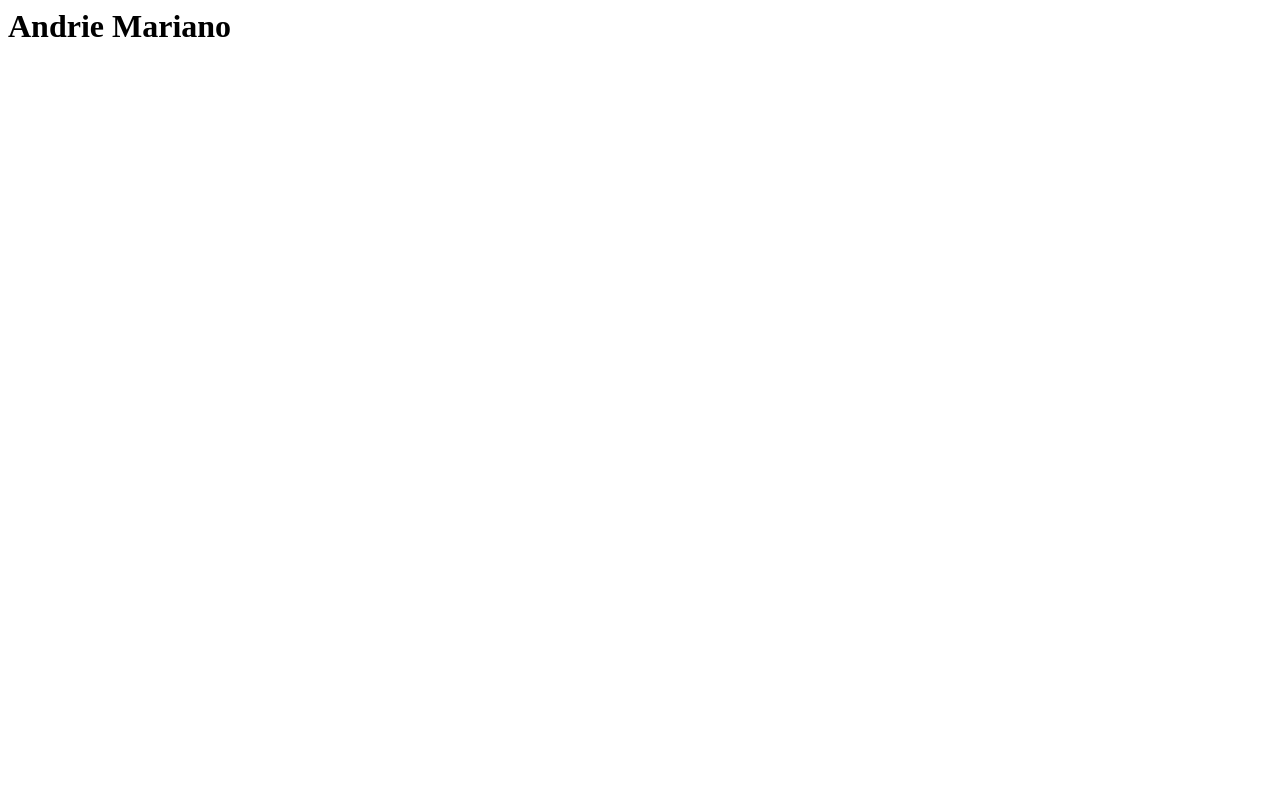
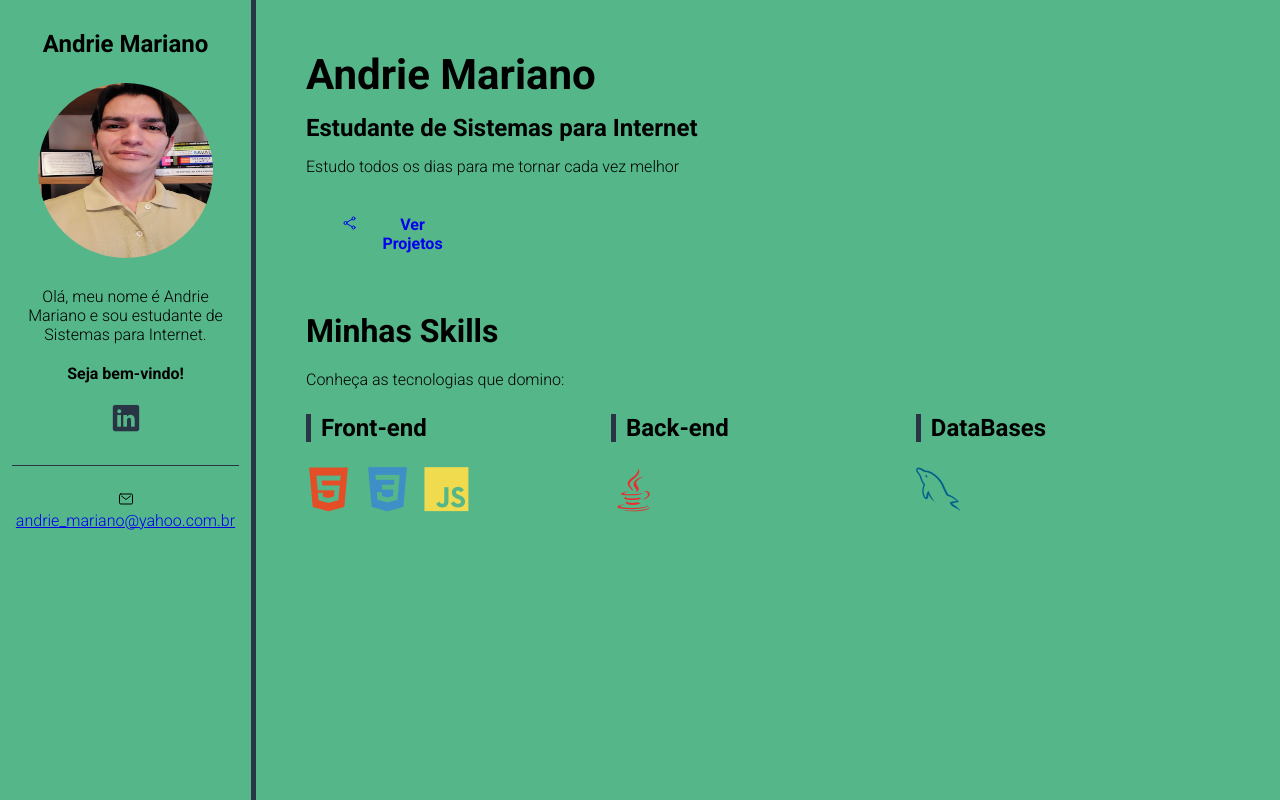
Before and after one commit to andriemariano/andriemariano.github.io, a plain HTML site: page index.html in a window 1280 px wide. Drawn offline with nearby package versions, Linux system fonts and the light colour scheme.

Commit message:
Finalizando portfólio

```diff
--- /dev/null
+++ b/css/style.css
@@ -0,0 +1,241 @@
+/* Resete */
+*{
+    padding: 0;
+    margin: 0;
+    font-family: 'Roboto', sans-serif;
+    box-sizing: border-box;
+}
+
+/* Variáveis*/
+
+:root {
+    --main-color: #54b689;
+    --main-text-color: #293544;
+    --border-color: #999;
+    --bio-bg-color: #54b689;
+    --bio-border-color: #293544;
+    --about-bg-color: #54b689;
+}
+
+/* General */
+.highlight {
+    color: var(main-color);
+}
+
+/* Containers */
+
+#container {
+   display: flex;
+   flex-direction: row;
+}
+
+#bio-container {
+    flex: 1 1 20%;
+    min-height: 100vh;
+    background-color: var(--bio-bg-color);
+    text-align: center;
+    padding: 30px 12px;
+    border-right: 5px solid var(--bio-border-color);
+}
+
+#about-container {
+    flex: 1 1 80%;
+    min-height: 100%;
+    background-color: var(--about-bg-color);
+    padding: 50px;
+}
+
+/* Bio Container */
+
+#bio-container h2 {
+    margin-bottom: 25px;
+}
+
+#bio-container p {
+    margin-bottom: 20px;
+}
+
+#bio-image {
+    width: 175px;
+    height: 175px;
+    border-radius: 50%;
+    margin-bottom: 25px;
+
+}
+
+#bio-container #welcome-text{
+    font-weight: bold;
+}
+
+#social-container {
+    display: flex;
+    justify-content: center;
+    list-style: none;
+    border-bottom: 1px solid var(--bio-border-color);
+    margin-bottom: 25px;
+    padding-bottom: 25px;
+
+}
+
+#social-container li {
+    flex: 1 1 0;
+    max-width: 60px;
+}
+
+#social-container li a{
+    color: var(--bio-border-color);
+    font-size: 30px;
+}
+
+#email-container {
+    display: flex;
+    justify-content: center;
+}
+
+#email-container ion-icon,
+#email-container a {
+    flex: 1 1 0;
+}
+
+#email-container a {
+    color: var(--main-text-color);
+    text-decoration: none;
+    max-width: 225px;
+}
+
+#email-container ion-icon {
+    color: var(--bio-border-color);
+    font-size: 20px;
+    margin-right: 5px;
+    max-width: 20px;
+}
+
+/* About Container */
+
+#name {
+    font-size: 42px;
+    margin-bottom: 15px;
+}
+
+#title {
+    font-size: 24px;
+    margin-bottom: 15px;
+    font-weight: bold;
+}
+
+.description {
+    max-width: 75%;
+    margin-bottom: 10px;
+}
+
+#btn-projects {
+    font-weight: bold;
+    font-size: 16px;
+    color: var(blue);
+    background-color: var(--main-color);
+    border: 2px solid var(--main-color);
+    border-radius: 5px;
+    text-decoration: none;
+    transition: .5s;
+    margin: 25px 0;
+    padding: 12px 10px;
+    width: 150px;
+    text-align: center;
+    display: flex;
+}
+
+#btn-projects ion-icon,
+#btn-projects span {
+    flex: 1 1 0;
+}
+
+#btn-projects ion-icons {
+    font-size: 20px;
+    max-width: 20px;
+}
+
+#btn-projects:hover {
+    background-color: transparent;
+}
+
+#skills-section-title {
+    border-top: 1 px solid var(--bio-border-color);
+    padding-top: 20px;
+    margin-bottom: 20px;
+    font-size: 32px;
+}
+
+#skills-container {
+    display: flex;
+    flex-wrap: wrap;
+    margin-top: 25px;
+}
+
+.skills-box {
+    flex: 1 1 33%;
+    max-width: 33%;
+    margin-bottom: 35px;
+}
+
+.skills-title {
+    font-size: 24px;
+    margin-bottom: 25px;
+    font-weight: bold;
+    padding-left: 10px;
+    border-left: 5px solid var(--bio-border-color);
+}
+
+.skills-box i {
+    font-size: 45px;
+    margin-right: 10px;
+}
+
+/* Mobile */
+
+@media(max-width: 450px){
+
+    #container{
+        flex-direction: column;
+    }
+
+    #bio-container {
+        min-height: auto;
+        border-right: none;
+        border-bottom: 5px solid var(--bio-border-color);
+    }
+
+    #bio-container h2 {
+        display: none;
+    }
+
+    #bio-container p {
+        max-width: 60%;
+        margin: 10px auto;
+    }
+
+    #about-container {
+        text-align: center;
+        padding: 30px;
+    }
+
+    #about-container .description {
+        margin: 10px auto;
+        max-width: 100%;
+        line-height: 26px;
+    }
+
+    #btn-projects {
+        margin: 20px auto;
+    }
+    #skills-box {
+        flex: 1 1 100%;
+        max-width: 100%;
+        margin-bottom: 40px;
+        text-align: left;
+    }
+
+    .skills-box i {
+        font-size: 60px;
+
+    }
+}
--- a/index.html
+++ b/index.html
@@ -1 +1,59 @@
-<h1>Andrie Mariano</h1>
+<!DOCTYPE html>
+<html lang="en">
+<head>
+    <meta charset="UTF-8">
+    <meta http-equiv="X-UA-Compatible" content="IE=edge">
+    <meta name="viewport" content="width=device-width, initial-scale=1.0">
+    <title>Portfólio Andrie Mariano</title>
+    <!-- Google Fonts-->
+    <link rel="preconnect" href="https://fonts.googleapis.com"><link rel="preconnect" href="https://fonts.gstatic.com" crossorigin><link href="https://fonts.googleapis.com/css2?family=Roboto:ital,wght@0,300;0,700;0,900;1,300;1,700;1,900&display=swap" rel="stylesheet">
+    <!--Devi Icon Fonts-->
+    <link rel="stylesheet" href="https://cdn.jsdelivr.net/gh/devicons/devicon@v2.15.1/devicon.min.css">
+    <!--CSS do projeto-->
+    <link rel="stylesheet" href="css/style.css">
+
+</head>
+<body>
+    <main id="container">
+        <aside id="bio-container">
+            <h2>Andrie Mariano</h2>
+            <img id="bio-image" src="img/FOTO.jpg" alt="Andrie Mariano">
+            <p>Olá, meu nome é Andrie Mariano e sou estudante de <span class="highlight">Sistemas para Internet</span>. </p>
+            <p id="welcome-text">Seja bem-vindo!</p>
+            <ul id="social-container">
+                <li><a href="#" target="_blank-"><ion-icon name="logo-linkedin"></ion-icon></a> </li>
+            </ul>
+            <div id="mail-container">
+                <ion-icon name="mail-outline"></ion-icon><a href="mailto:andrie_mariano@yahoo.com.br">andrie_mariano@yahoo.com.br</a>
+            </div>
+        </aside>
+        <section id="about-container">
+            <h1 id="name">Andrie Mariano</h1>
+            <p id="title"><span class="highlight">Estudante de Sistemas para Internet</span></p>
+            <p class="description">Estudo todos os dias para me tornar cada vez melhor</p>
+            <a href="#" id="btn-projects"><ion-icon name="share-social-outline"></ion-icon><span>Ver Projetos</span></a>
+            <h2 id="skills-section-title">Minhas Skills</h2>
+            <p class="description">Conheça as tecnologias que domino:</p>
+            <div id="skills-container">
+                <div class="skills-box">
+                    <p class="skills-title">Front-end</p>
+                    <i class="devicon-html5-plain colored"></i>
+                    <i class="devicon-css3-plain colored"></i>
+                    <i class="devicon-javascript-plain colored"></i>
+                </div>
+                <div class="skills-box">
+                    <p class="skills-title">Back-end</p>
+                    <i class="devicon-java-plain colored"></i>
+                </div>
+                <div class="skills-box">
+                    <p class="skills-title">DataBases</p>
+                    <i class="devicon-mysql-plain colored"></i>
+                </div>
+            </div>
+        </section>
+    </main>
+    <!--Ion Icons-->
+    <script type="module" src="https://unpkg.com/ionicons@5.5.2/dist/ionicons/ionicons.esm.js"></script>
+    <script nomodule src="https://unpkg.com/ionicons@5.5.2/dist/ionicons/ionicons.js"></script>
+</body>
+</html>
```
Also changed, not shown: img/FOTO.jpg (added).
